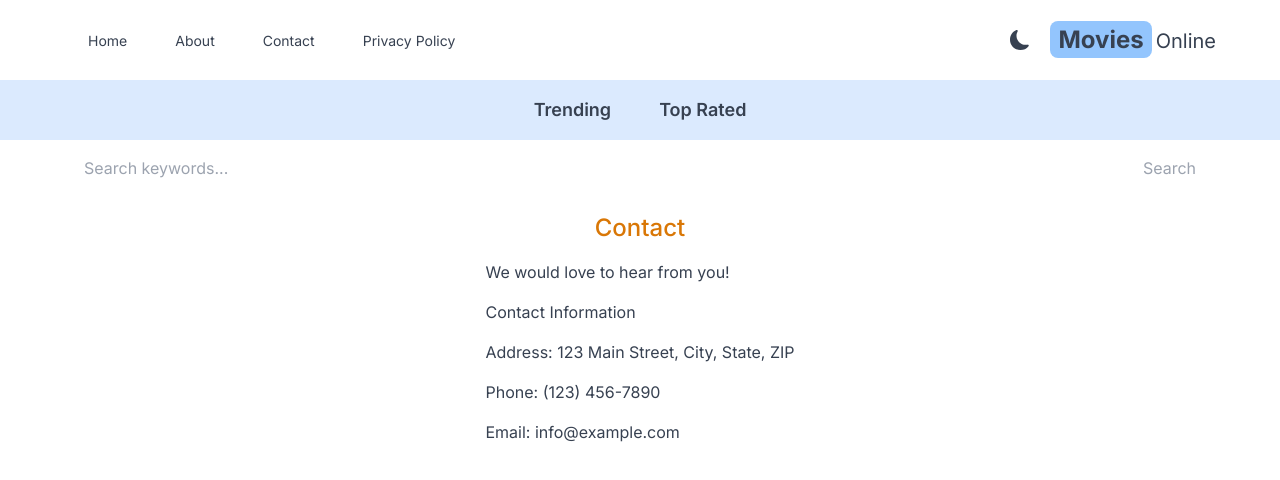
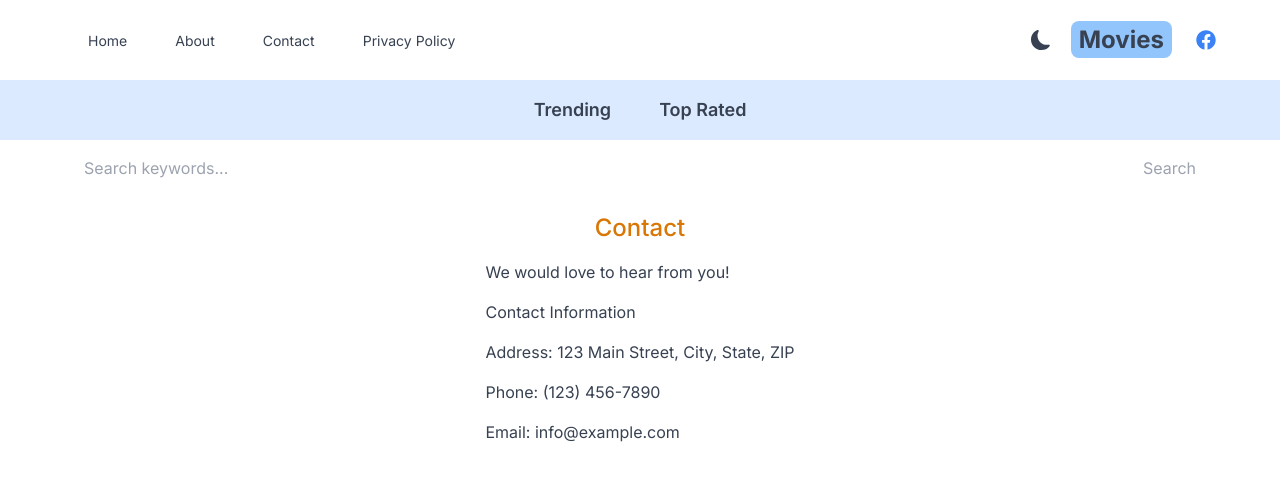
Before and after one commit to Rainbowyi/Rainbowyi-term2-next.js-assignment, a Next.js app: page /contact in a window 1280 px wide. Shown: the top 480 px of the page. Built offline with nearby package versions, Linux system fonts and the light colour scheme.

Commit message:
add socail media link

```diff
--- a/src/app/Providers.jsx
+++ b/src/app/Providers.jsx
@@ -5,7 +5,7 @@ import { ThemeProvider } from "next-themes";
 export default function Providers({ children }) {
   return (
     <ThemeProvider enableSystem={true} attribute="class">
-      <div className="dark:bg-gray-700 dark:text-white text-gray-700 transition-colors duration-300 min-h-screen select-none">
+      <div className="dark:bg-gray-700 dark:text-gray-200 text-gray-700 transition-colors duration-300 min-h-screen select-none">
         {children}
       </div>
     </ThemeProvider>
--- a/src/app/error.jsx
+++ b/src/app/error.jsx
@@ -7,6 +7,7 @@ export default function Error({error, reset}) {
   return (
     <div className='text-center mt-10'>
       <h1>Something went wrong</h1>
+      <p>error page</p>
       <button className='hover:text-blue-500' onClick={() => reset()}>Try again</button>
     </div>
   )
--- a/src/components/Header.js
+++ b/src/components/Header.js
@@ -1,17 +1,17 @@
 //rfc
-
-import React from 'react'
-import MenuItem from './MenuItem'
-import {AiFillHome} from 'react-icons/ai'
-import {BsFillInfoCircleFill} from 'react-icons/bs'
-import {IoMdContact} from 'react-icons/io'
-import {MdOutlinePolicy} from 'react-icons/md'
-import Link from 'next/link'
-import DarkModeSwitch from './DarkModeSwitch'
+import React from 'react';
+import MenuItem from './MenuItem';
+import { AiFillHome } from 'react-icons/ai';
+import { BsFillInfoCircleFill } from 'react-icons/bs';
+import { IoMdContact } from 'react-icons/io';
+import { MdOutlinePolicy } from 'react-icons/md';
+import { FaFacebook } from 'react-icons/fa';
+import Link from 'next/link';
+import DarkModeSwitch from './DarkModeSwitch';
 
 export default function Header() {
   return (
-    <div className='flex justify-between mx-2 max-w-6xl sm:mx-auto items-center py-6'>
+    <div className='flex justify-between mx-2 max-w-6xl sm:mx-auto items-center py-6 lg:text-lg'>
       <div className='flex'>
         <MenuItem title='Home' address='/' Icon={AiFillHome} />
         <MenuItem title='About' address='/about' Icon={BsFillInfoCircleFill} />
@@ -24,10 +24,17 @@ export default function Header() {
         <Link href="/">
           <h2 className='text-2xl'>
             <span className='font-bold bg-blue-300 px-2 py-1 rounded-lg mr-1'>Movies</span>
-          <span className='text-xl hidden sm:inline'>Online</span>
           </h2>
         </Link>
+        <a
+          href="https://www.facebook.com/your_facebook_page"
+          target="_blank"
+          rel="noopener noreferrer"
+          className="text-blue-500 hover:text-blue-700"
+        >
+          <FaFacebook className="text-xl" />
+        </a>
       </div>
     </div>
-  )
+  );
 }
```
Lines whose indentation alone changed are shown as unchanged.
